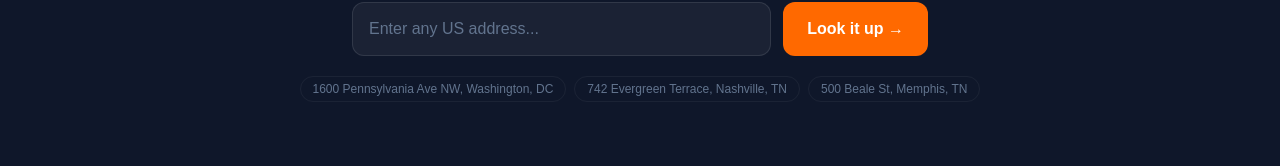
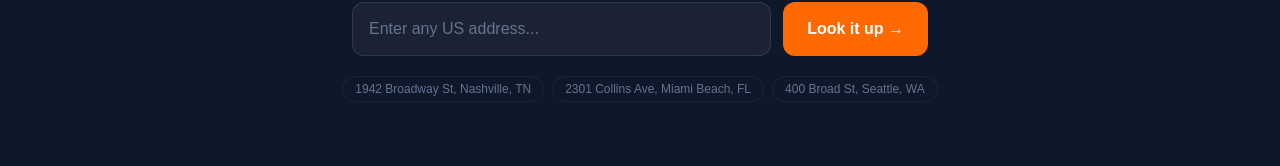
Before and after one commit to rseal76/stregs-ai, a Next.js app: page / in a window 1280 px wide. Shown: the part 446-612 px from the top of the page. Built offline with nearby package versions, Linux system fonts and the light colour scheme.

Commit message:
feat: national coverage — all 50 states, remove CO-only copy + fix property addresses

```diff
--- a/app/page.tsx
+++ b/app/page.tsx
@@ -8,8 +8,17 @@ export default function HomePage() {
   const [suggestions, setSuggestions] = useState<string[]>([]);
   const [showSuggestions, setShowSuggestions] = useState(false);
   const [activeSuggestion, setActiveSuggestion] = useState(-1);
+  const [marketCount, setMarketCount] = useState<number | null>(null);
   const debounceRef = useRef<ReturnType<typeof setTimeout> | null>(null);
   const router = useRouter();
+
+  // Fetch live market count from Supabase via /api/jurisdictions
+  useEffect(() => {
+    fetch('/api/jurisdictions')
+      .then(r => r.json())
+      .then(d => { if (d.count) setMarketCount(d.count); })
+      .catch(() => {});
+  }, []);
 
   // Debounced autocomplete fetch
   useEffect(() => {
@@ -139,9 +148,9 @@ export default function HomePage() {
         {/* Example addresses */}
         <div className="mt-5 flex flex-wrap gap-2 justify-center">
           {[
-            '1600 Pennsylvania Ave NW, Washington, DC',
-            '742 Evergreen Terrace, Nashville, TN',
-            '500 Beale St, Memphis, TN',
+            '1942 Broadway St, Nashville, TN',
+            '2301 Collins Ave, Miami Beach, FL',
+            '400 Broad St, Seattle, WA',
           ].map((example) => (
             <button
               key={example}
```
